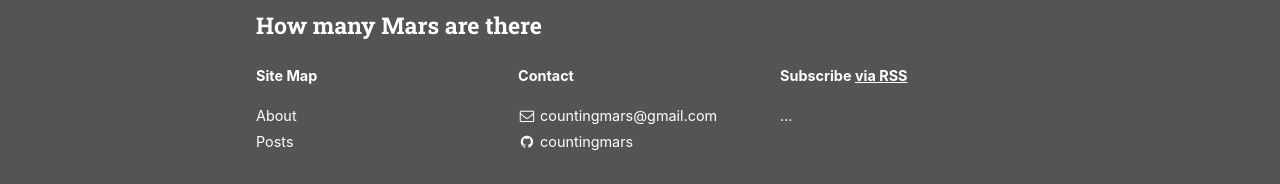
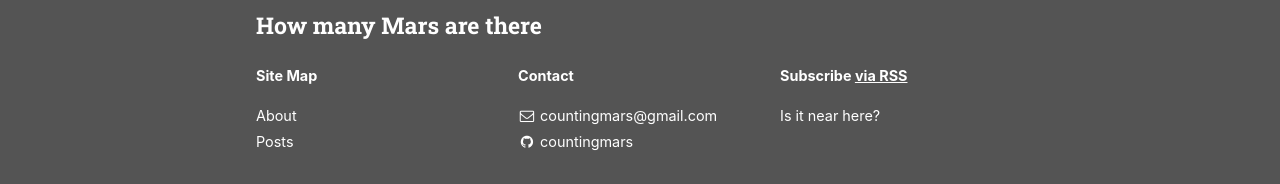
Before and after one commit to countingmars/countingmars.github.io, a Jekyll site: the page built from index.html, in a window 1280 px wide. Shown: the part 2049-2233 px from the top of the page. Built offline with Jekyll 4.4.1, drawn with Linux system fonts in a browser that asks for light colours; nearby versions of some CDN libraries; the list of posts is cut into pages by our own code.

```diff
--- a/_config.yml
+++ b/_config.yml
@@ -14,7 +14,7 @@ subtitle: "Believe get there! ... someday?"
 email: countingmars@gmail.com
 name: Mars Kang
 description: >
-  ...
+  Is it near here?
 # Base URL of site (i.e. /blog). It should always start with a slash,
 # and never end with a slash. Set it to a blank value if hosting at the
 # root of your server.
@@ -44,7 +44,7 @@ jekyll-archives:
 # disqus_shortname: bencentra
 
 # Google analytics
-# ga_tracking_id: "UA-XXXX-1"
+ga_tracking_id: "UA-112421109-1"
 
 # Category descriptions (for archive pages)
 descriptions:
```
Also changed, not shown: README.md.
